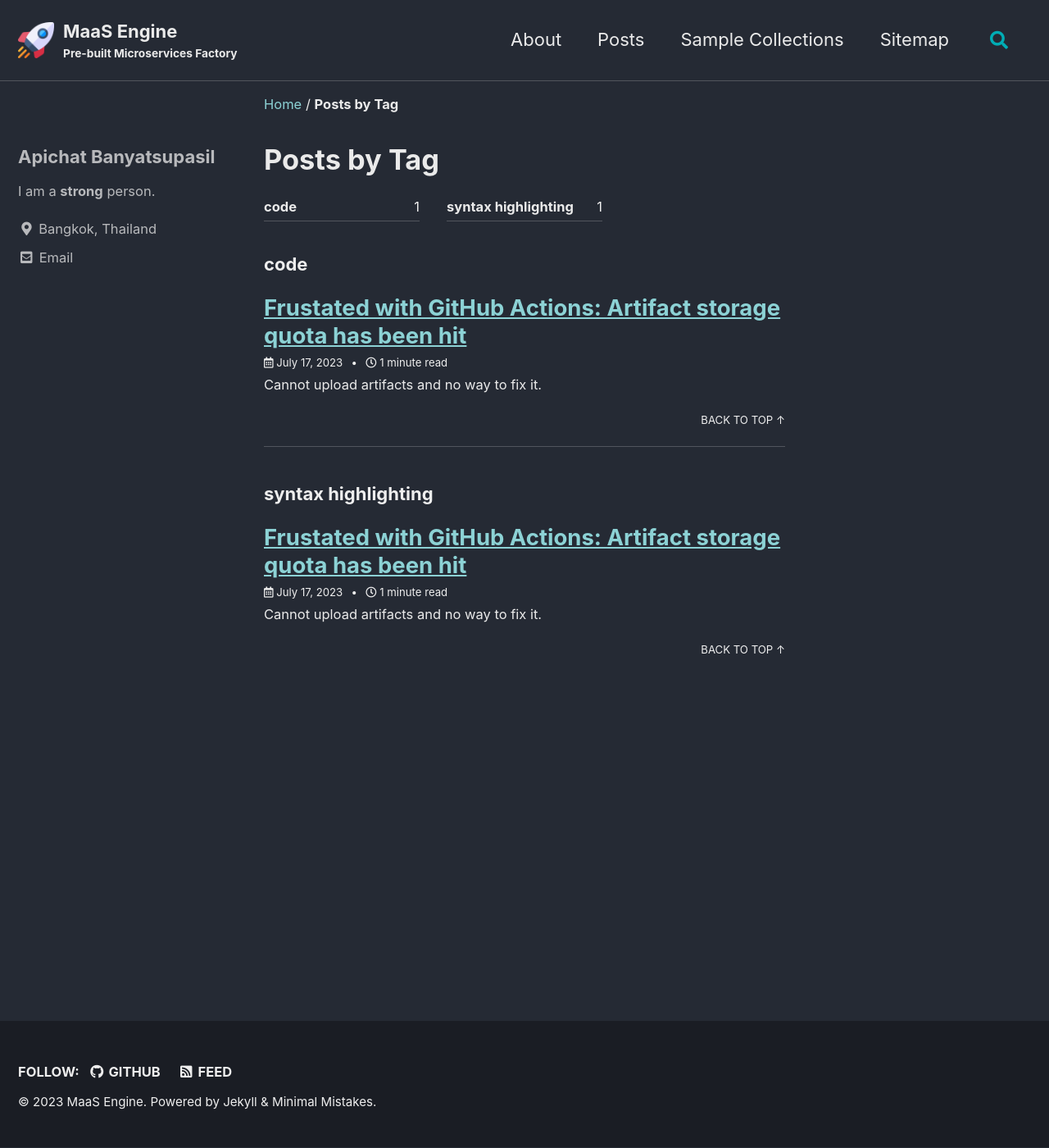
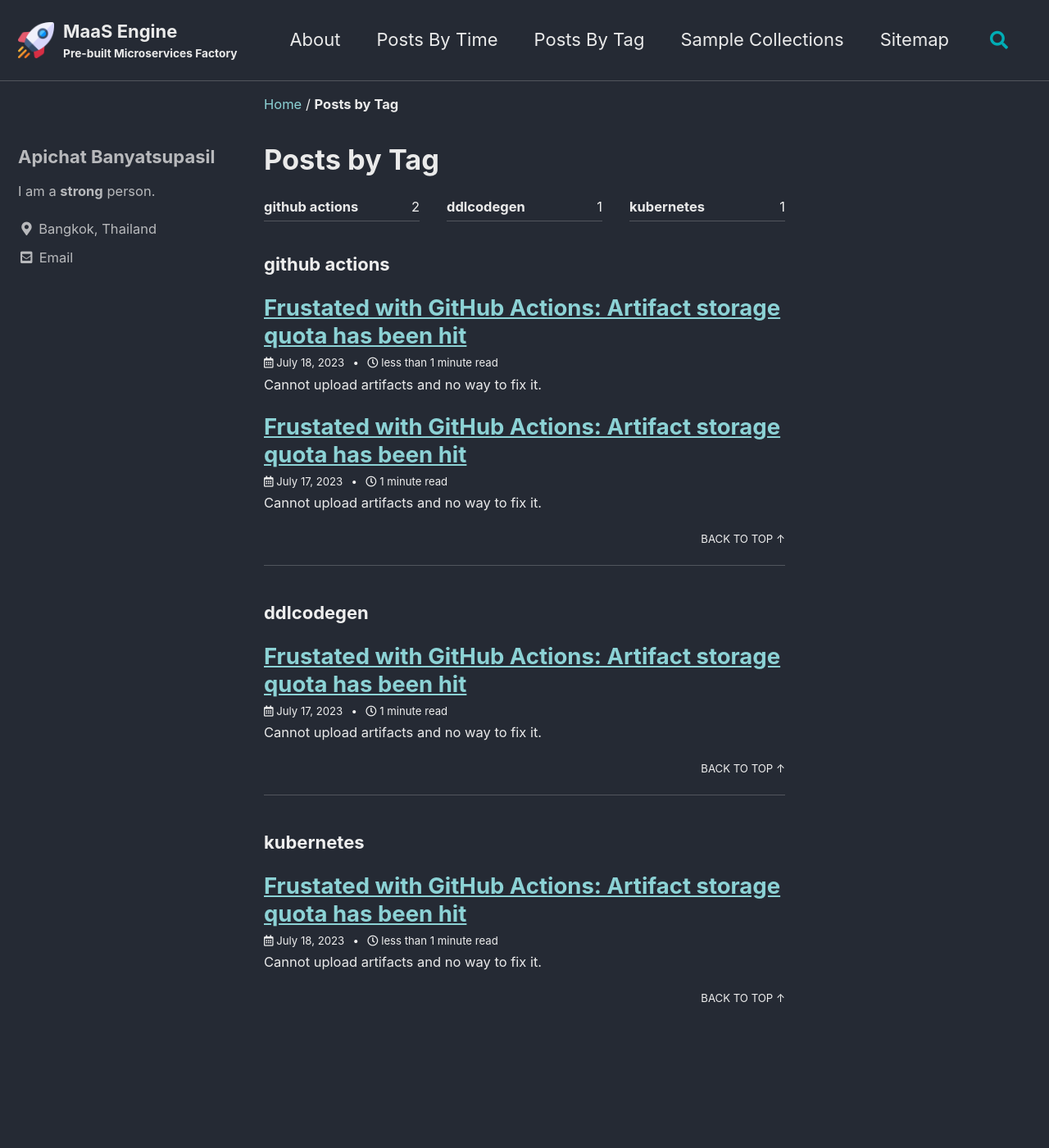
Before and after one commit to lessendev/www.maasengine.com, a Jekyll site: the page built from _pages/tag-archive.md, in a window 1280 px wide and 1400 px high. Shown: the whole window at 82% size. Built offline with Jekyll 4.4.1, drawn with Linux system fonts in a browser that asks for light colours; cached includes are drawn as plain includes.

Commit message:
add post by tag

````diff
--- a/_data/navigation.yml
+++ b/_data/navigation.yml
@@ -2,8 +2,10 @@
 main:
   - title: "About"
     url: /about/
-  - title: "Posts"
+  - title: "Posts By Time"
     url: /year-archive/
+  - title: "Posts By Tag"
+    url: /tags/
   - title: "Sample Collections"
     url: /collection-archive/
   - title: "Sitemap"
--- a/_posts/2023-07-17-artifacts-storage-quota-hit.md
+++ b/_posts/2023-07-17-artifacts-storage-quota-hit.md
@@ -3,8 +3,8 @@ title: "Frustated with GitHub Actions: Artifact storage quota has been hit"
 excerpt: "Cannot upload artifacts and no way to fix it."
 last_modified_at: 2023-07-18T09:45:06-05:00
 tags:
-  - code
-  - syntax highlighting
+  - ddlcodegen
+  - github actions
 toc: true
 ---
 
--- /dev/null
+++ b/_posts/2023-07-18-github_action.md
@@ -0,0 +1,34 @@
+---
+title: "Frustated with GitHub Actions: Artifact storage quota has been hit"
+excerpt: "Cannot upload artifacts and no way to fix it."
+last_modified_at: 2023-07-18T09:45:06-05:00
+tags:
+  - github actions
+  - kubernetes
+toc: true
+---
+
+## GitHub Actions
+### Wait For Module 1
+Yesterday after I added these in application.properties
+
+```
+%prod.quarkus.oidc.auth-server-url=https://bizvelocity.biz:8443/realms/quarkus
+%prod.quarkus.oidc.client-id=backend-service
+%prod.quarkus.oidc.credentials.client-secret.value=secret
+```
+
+The quarkus logs complained
+> 'quarkus.oidc.credentials.secret' and 'quarkus.oidc.credentials.client-secret' properties are mutually exclusive
+
+So I guess this cannot be specified explicitly and have to be in environment variables.
+
+## Kubernetes
+Add resources' limit and request to all scripts and application.properties for Envoy side car.
+
+
+## Task Lists
+
+- [ ] Fix GitHub Actions build-test
+- [ ] Implement Oidc (Keycloak) GRPC Impl tests
+- [ ] Implement Oidc (Keycloak) Dart tests
````
